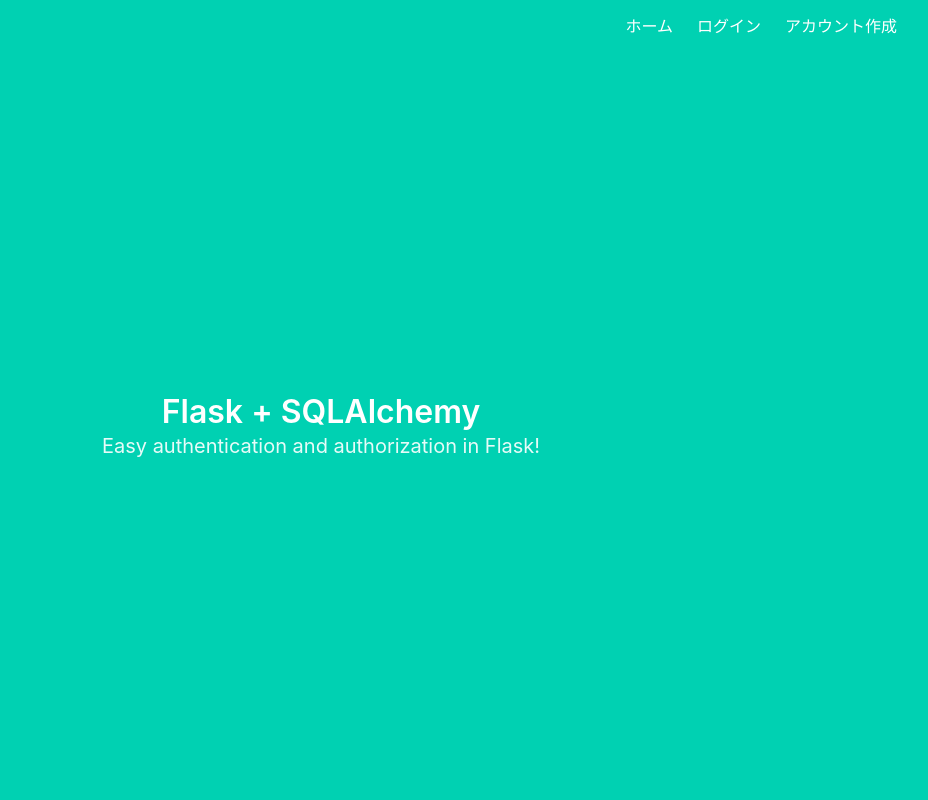
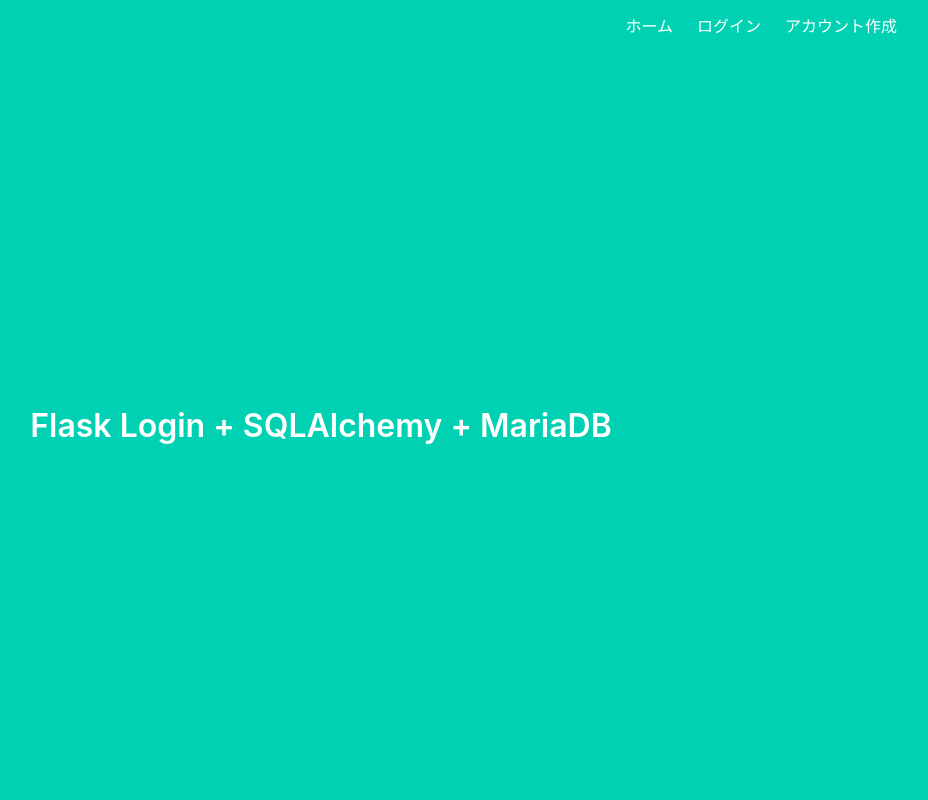
Before and after one commit to hayatoise/sample-flask-login, a Flask app: page / in a window 1280 px wide. Shown: the whole page, without its empty margins (319-1247 px from the left). Run offline with Flask 2, Linux system fonts and the light colour scheme; parts of the project's set-up code (start-up, migrations or seed data) failed here and were passed over.

Commit message:
fix: トップのタイトルを変更

```diff
--- a/application/templates/index.html
+++ b/application/templates/index.html
@@ -2,9 +2,6 @@
 
 {% block content %}
 <h1 class="title">
-    Flask + SQLAlchemy
+    Flask Login + SQLAlchemy + MariaDB
 </h1>
-<h2 class="subtitle">
-    Easy authentication and authorization in Flask!
-</h2>
 {% endblock %}
```
